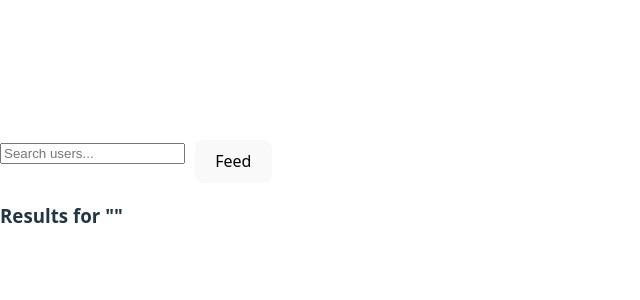
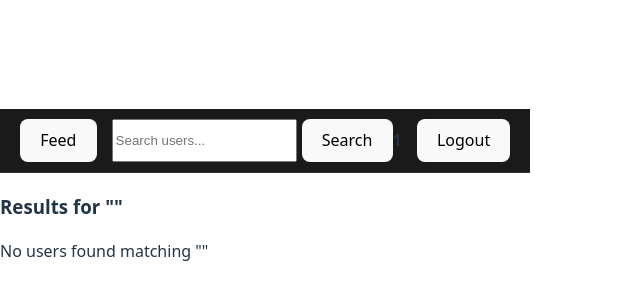
Before and after one commit to shriganeshchoudhari/social-media-clone, a React (Vite) app in the folder social-ui/: page /search in a window 1280 px wide. Shown: the part 206-506 px from the top of the page, without its empty margins (0-640 px from the left). Built offline with nearby package versions, Linux system fonts and the light colour scheme; sample sign-in values are in the browser's storage.

Commit message:
feat: Add API client, authentication protection, navigation bar, and user search page.

```diff
--- a/social-ui/src/api/axios.js
+++ b/social-ui/src/api/axios.js
@@ -2,22 +2,25 @@ import axios from "axios";
 
 const api = axios.create({
     baseURL: "http://localhost:8081/api",
-    headers: {
-        "Cache-Control": "no-cache",
-        Pragma: "no-cache",
-        Expires: "0",
-    },
 });
 
 api.interceptors.request.use((config) => {
     const token = localStorage.getItem("token");
-
     if (token) {
         config.headers.Authorization = `Bearer ${token}`;
     }
-
-    config.headers["If-Modified-Since"] = "0";
     return config;
 });
 
+api.interceptors.response.use(
+    (res) => res,
+    (err) => {
+        if (err.response && err.response.status === 401) {
+            localStorage.removeItem("token");
+            window.location.href = "/login";
+        }
+        return Promise.reject(err);
+    }
+);
+
 export default api;
--- a/social-ui/src/components/Navbar.jsx
+++ b/social-ui/src/components/Navbar.jsx
@@ -1,28 +1,61 @@
-import { useState } from "react";
 import { useNavigate } from "react-router-dom";
+import { useState, useEffect } from "react";
 
 export default function Navbar() {
-
     const [q, setQ] = useState("");
     const navigate = useNavigate();
+
+    const logout = () => {
+        localStorage.removeItem("token");
+        navigate("/login");
+    };
 
     const submit = (e) => {
         e.preventDefault();
         if (!q.trim()) return;
-        navigate(`/search?q=${q}`);
+        navigate(`/search?q=${encodeURIComponent(q)}`);
     };
 
+    const [username, setUsername] = useState("");
+
+    useEffect(() => {
+        const token = localStorage.getItem("token");
+        if (token) {
+            try {
+                const payload = JSON.parse(atob(token.split(".")[1]));
+                setUsername(payload.sub);
+            } catch (e) {
+                console.error("Failed to decode token", e);
+            }
+        }
+    }, []);
+
     return (
-        <nav style={{ display: "flex", gap: "10px" }}>
-            <form onSubmit={submit}>
+        <nav style={{
+            display: "flex",
+            justifyContent: "space-between",
+            alignItems: "center",
+            padding: "10px 20px",
+            background: "#1a1a1a",
+            borderBottom: "1px solid #333",
+            marginBottom: "20px"
+        }}>
+            <div style={{ display: "flex", gap: "15px", alignItems: "center" }}>
+                <button onClick={() => navigate("/feed")}>Feed</button>
+                <form onSubmit={submit} style={{ display: "flex", gap: "5px" }}>
                     <input
                         placeholder="Search users..."
                         value={q}
                         onChange={e => setQ(e.target.value)}
                     />
+                    <button type="submit">Search</button>
                 </form>
+            </div>
 
-            <button onClick={() => navigate("/feed")}>Feed</button>
+            <div style={{ display: "flex", gap: "15px", alignItems: "center" }}>
+                {username && <span style={{ fontWeight: "bold" }}>{username}</span>}
+                <button onClick={logout}>Logout</button>
+            </div>
         </nav>
     );
 }
--- a/social-ui/src/components/ProtectedRoute.jsx
+++ b/social-ui/src/components/ProtectedRoute.jsx
@@ -1,7 +1,7 @@
 import { Navigate } from "react-router-dom";
 
 export default function ProtectedRoute({ children }) {
-    return localStorage.getItem("token")
-        ? children
-        : <Navigate to="/login" />;
+    const token = localStorage.getItem("token");
+    if (!token) return <Navigate to="/login" replace />;
+    return children;
 }
--- a/social-ui/src/pages/Search.jsx
+++ b/social-ui/src/pages/Search.jsx
@@ -8,10 +8,19 @@ export default function Search() {
     const query = params.get("q");
 
     const [results, setResults] = useState([]);
+    const [loading, setLoading] = useState(false);
+    const [error, setError] = useState(null);
 
     useEffect(() => {
         if (query) {
-            searchUsers(query).then(res => setResults(res.data.content));
+            setLoading(true);
+            setError(null);
+            searchUsers(query)
+                .then(res => setResults(res.data.content))
+                .catch(err => setError("Failed to search users."))
+                .finally(() => setLoading(false));
+        } else {
+            setResults([]);
         }
     }, [query]);
 
@@ -19,12 +28,19 @@ export default function Search() {
         <div>
             <h3>Results for "{query}"</h3>
 
+            {loading && <p>Loading...</p>}
+            {error && <p style={{ color: 'red' }}>{error}</p>}
+
+            {!loading && !error && results.length === 0 && (
+                <p>No users found matching "{query}"</p>
+            )}
+
             {results.map(u => (
-                <div key={u.username}>
+                <div key={u.username} style={{ borderBottom: "1px solid #ccc", padding: "10px 0" }}>
                     <Link to={`/profile/${u.username}`}>
-                        <b>{u.username}</b>
+                        <b style={{ fontSize: "1.1em" }}>{u.username}</b>
                     </Link>
-                    <p>{u.bio}</p>
+                    <p style={{ margin: "5px 0", color: "#666" }}>{u.bio || "No bio"}</p>
                 </div>
             ))}
         </div>
```
Lines whose indentation alone changed are shown as unchanged.
